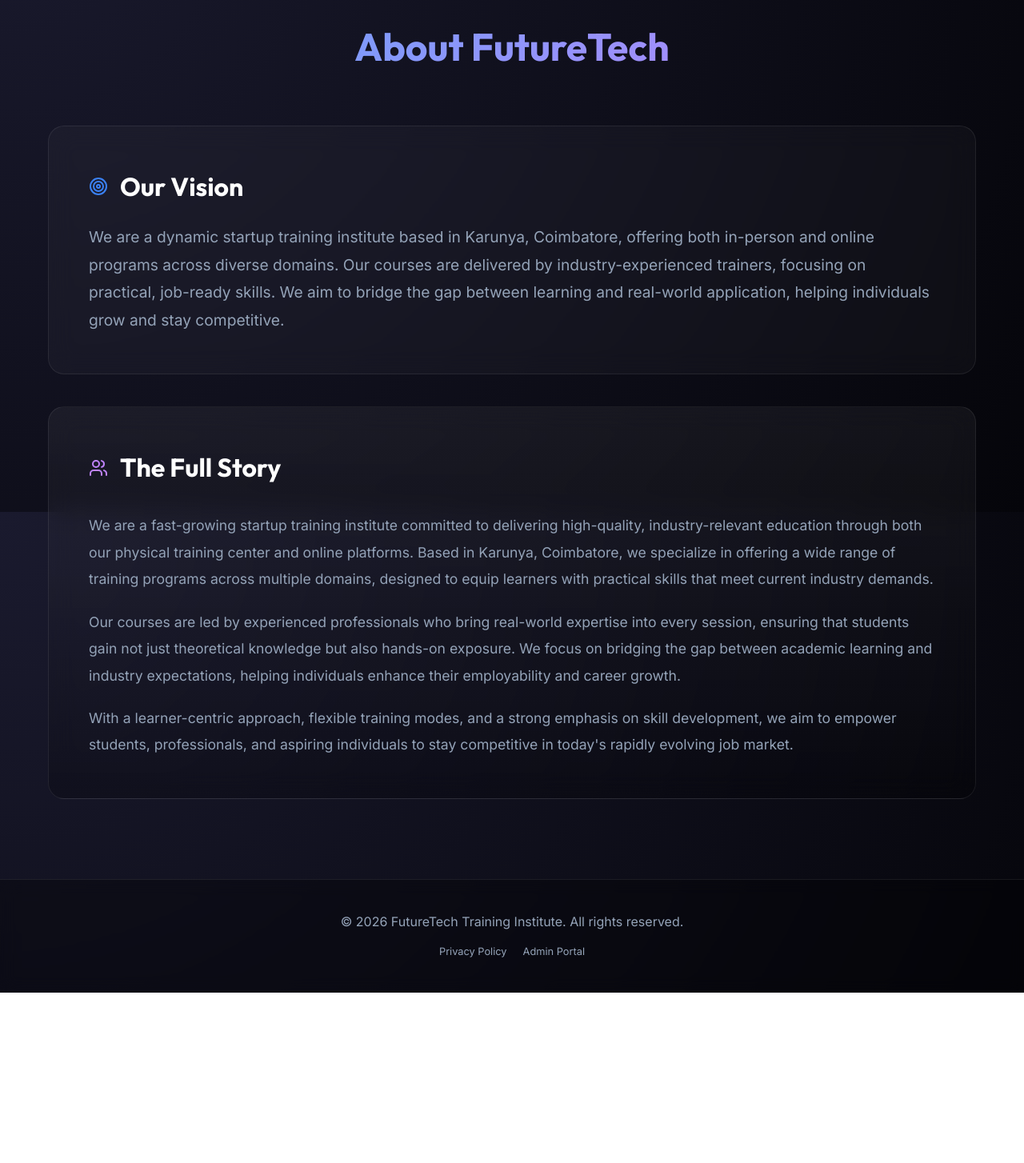
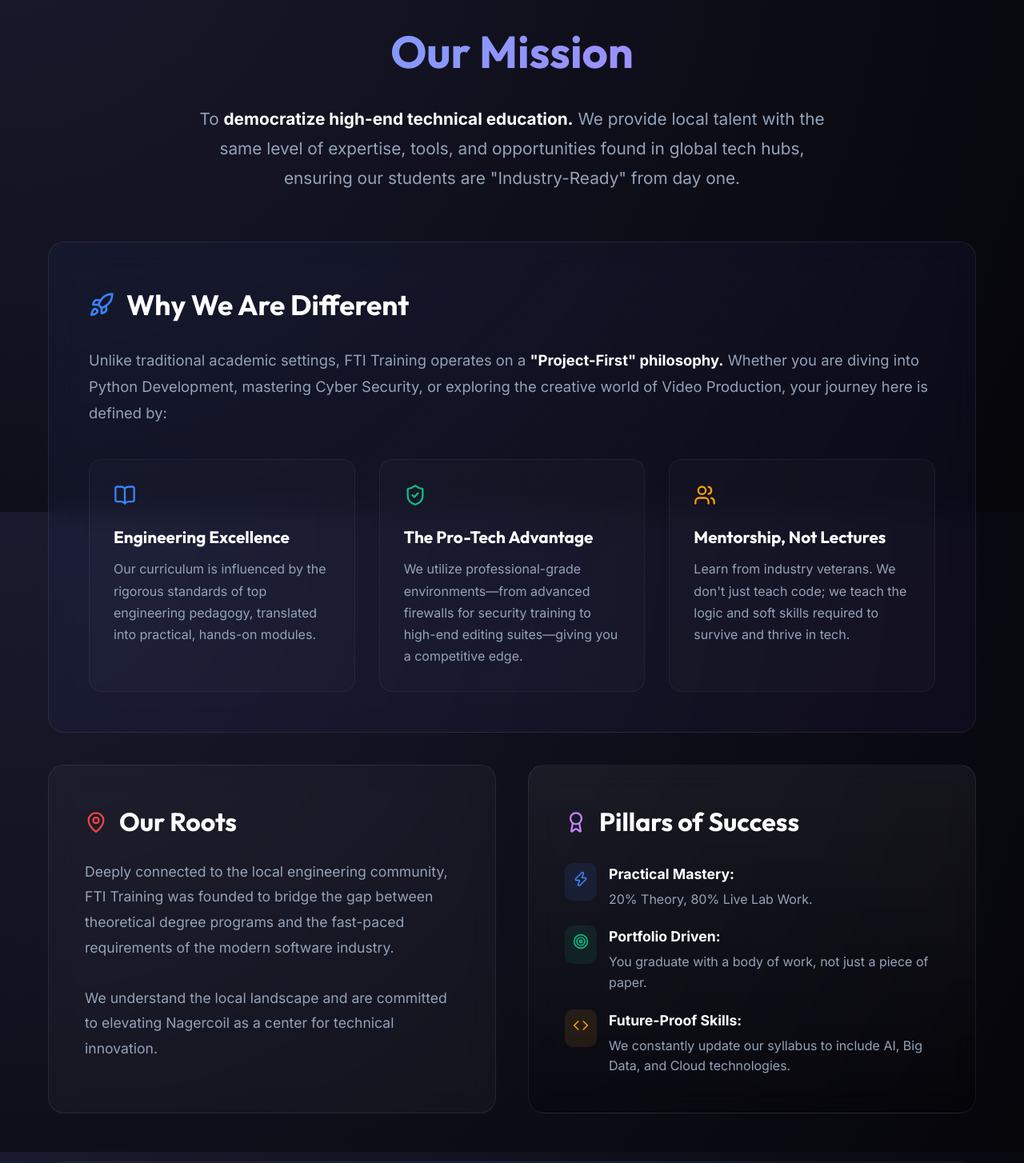
Before and after one commit to abish05/FTI-WEBSITE, a React (Vite) app: page /about in a window 1280 px wide. Shown: the part 160-1614 px from the top of the page at 80% size. Before the commit the page ends 1401 px from the top, so only its background shows below. Built offline with nearby package versions, Linux system fonts and the light colour scheme.

Commit message:
feat: overhaul about us page structure and content

```diff
--- a/src/pages/About.jsx
+++ b/src/pages/About.jsx
@@ -1,36 +1,89 @@
-import { Target, Users, BookOpen } from 'lucide-react';
+import { Target, Users, BookOpen, Rocket, Award, ShieldCheck, MapPin, Zap, Code, ChevronRight } from 'lucide-react';
+import { Link } from 'react-router-dom';
 
 const About = () => {
     return (
-        <div className="section">
+        <div className="section" style={{ maxWidth: '1200px' }}>
             <div style={{ textAlign: 'center', marginBottom: '60px' }}>
-                <h1 className="gradient-text" style={{ fontSize: '3rem', marginBottom: '20px' }}>About FutureTech</h1>
-            </div>
-
-            <div className="glass-panel" style={{ padding: '50px', marginBottom: '40px' }}>
-                <h2 style={{ fontSize: '2rem', marginBottom: '20px', display: 'flex', alignItems: 'center', gap: '15px' }}>
-                    <Target color="var(--accent)" /> Our Vision
-                </h2>
-                <p style={{ fontSize: '1.2rem', color: 'var(--text-secondary)', lineHeight: '1.8' }}>
-                    We are a dynamic startup training institute based in Karunya, Coimbatore, offering both in-person and online programs across diverse domains. Our courses are delivered by industry-experienced trainers, focusing on practical, job-ready skills. We aim to bridge the gap between learning and real-world application, helping individuals grow and stay competitive.
+                <h1 className="gradient-text" style={{ fontSize: '3.5rem', marginBottom: '20px' }}>Our Mission</h1>
+                <p style={{ color: 'var(--text-secondary)', fontSize: '1.3rem', maxWidth: '800px', margin: '0 auto', lineHeight: '1.8' }}>
+                    To <strong style={{ color: 'white' }}>democratize high-end technical education.</strong> We provide local talent with the same level of expertise, tools, and opportunities found in global tech hubs, ensuring our students are "Industry-Ready" from day one.
                 </p>
             </div>
 
-            <div className="glass-panel" style={{ padding: '50px', background: 'linear-gradient(180deg, rgba(255,255,255,0.05) 0%, rgba(0,0,0,0.2) 100%)' }}>
-                <h2 style={{ fontSize: '2rem', marginBottom: '30px', display: 'flex', alignItems: 'center', gap: '15px' }}>
-                    <Users color="#c084fc" /> The Full Story
+            <div className="glass-panel" style={{ padding: '50px', marginBottom: '40px', background: 'linear-gradient(135deg, rgba(59, 130, 246, 0.05) 0%, rgba(139, 92, 246, 0.05) 100%)' }}>
+                <h2 style={{ fontSize: '2.2rem', marginBottom: '25px', display: 'flex', alignItems: 'center', gap: '15px' }}>
+                    <Rocket color="var(--accent)" size={32} /> Why We Are Different
                 </h2>
-                <div style={{ display: 'grid', gridTemplateColumns: 'minmax(0, 1fr)', gap: '20px', color: 'var(--text-secondary)', fontSize: '1.1rem', lineHeight: '1.9' }}>
-                    <p>
-                        We are a fast-growing startup training institute committed to delivering high-quality, industry-relevant education through both our physical training center and online platforms. Based in Karunya, Coimbatore, we specialize in offering a wide range of training programs across multiple domains, designed to equip learners with practical skills that meet current industry demands.
-                    </p>
-                    <p>
-                        Our courses are led by experienced professionals who bring real-world expertise into every session, ensuring that students gain not just theoretical knowledge but also hands-on exposure. We focus on bridging the gap between academic learning and industry expectations, helping individuals enhance their employability and career growth.
-                    </p>
-                    <p>
-                        With a learner-centric approach, flexible training modes, and a strong emphasis on skill development, we aim to empower students, professionals, and aspiring individuals to stay competitive in today's rapidly evolving job market.
+                <p style={{ fontSize: '1.15rem', color: 'var(--text-secondary)', lineHeight: '1.8', marginBottom: '40px' }}>
+                    Unlike traditional academic settings, FTI Training operates on a <strong style={{ color: 'white' }}>"Project-First" philosophy.</strong> Whether you are diving into Python Development, mastering Cyber Security, or exploring the creative world of Video Production, your journey here is defined by:
+                </p>
+
+                <div style={{ display: 'grid', gridTemplateColumns: 'repeat(auto-fit, minmax(300px, 1fr))', gap: '30px' }}>
+                    <div style={{ background: 'rgba(255,255,255,0.02)', border: '1px solid rgba(255,255,255,0.05)', padding: '30px', borderRadius: '16px' }}>
+                        <BookOpen color="#3b82f6" size={28} style={{ marginBottom: '15px' }} />
+                        <h3 style={{ fontSize: '1.3rem', marginBottom: '10px' }}>Engineering Excellence</h3>
+                        <p style={{ color: 'var(--text-secondary)', lineHeight: '1.7' }}>Our curriculum is influenced by the rigorous standards of top engineering pedagogy, translated into practical, hands-on modules.</p>
+                    </div>
+                    <div style={{ background: 'rgba(255,255,255,0.02)', border: '1px solid rgba(255,255,255,0.05)', padding: '30px', borderRadius: '16px' }}>
+                        <ShieldCheck color="#10b981" size={28} style={{ marginBottom: '15px' }} />
+                        <h3 style={{ fontSize: '1.3rem', marginBottom: '10px' }}>The Pro-Tech Advantage</h3>
+                        <p style={{ color: 'var(--text-secondary)', lineHeight: '1.7' }}>We utilize professional-grade environments—from advanced firewalls for security training to high-end editing suites—giving you a competitive edge.</p>
+                    </div>
+                    <div style={{ background: 'rgba(255,255,255,0.02)', border: '1px solid rgba(255,255,255,0.05)', padding: '30px', borderRadius: '16px' }}>
+                        <Users color="#f59e0b" size={28} style={{ marginBottom: '15px' }} />
+                        <h3 style={{ fontSize: '1.3rem', marginBottom: '10px' }}>Mentorship, Not Lectures</h3>
+                        <p style={{ color: 'var(--text-secondary)', lineHeight: '1.7' }}>Learn from industry veterans. We don't just teach code; we teach the logic and soft skills required to survive and thrive in tech.</p>
+                    </div>
+                </div>
+            </div>
+
+            <div style={{ display: 'grid', gridTemplateColumns: 'repeat(auto-fit, minmax(400px, 1fr))', gap: '40px', marginBottom: '60px' }}>
+                <div className="glass-panel" style={{ padding: '45px' }}>
+                    <h2 style={{ fontSize: '2rem', marginBottom: '20px', display: 'flex', alignItems: 'center', gap: '15px' }}>
+                        <MapPin color="#ef4444" size={28} /> Our Roots
+                    </h2>
+                    <p style={{ fontSize: '1.1rem', color: 'var(--text-secondary)', lineHeight: '1.8' }}>
+                        Deeply connected to the local engineering community, FTI Training was founded to bridge the gap between theoretical degree programs and the fast-paced requirements of the modern software industry. <br /><br />
+                        We understand the local landscape and are committed to elevating Nagercoil as a center for technical innovation.
                     </p>
                 </div>
+
+                <div className="glass-panel" style={{ padding: '45px', background: 'linear-gradient(180deg, rgba(255,255,255,0.05) 0%, rgba(0,0,0,0.2) 100%)' }}>
+                    <h2 style={{ fontSize: '2rem', marginBottom: '25px', display: 'flex', alignItems: 'center', gap: '15px' }}>
+                        <Award color="#c084fc" size={28} /> Pillars of Success
+                    </h2>
+                    <ul style={{ listStyle: 'none', padding: 0, display: 'flex', flexDirection: 'column', gap: '20px' }}>
+                        <li style={{ display: 'flex', alignItems: 'flex-start', gap: '15px' }}>
+                            <div style={{ background: 'rgba(59, 130, 246, 0.1)', padding: '10px', borderRadius: '10px' }}><Zap color="#3b82f6" size={20} /></div>
+                            <div>
+                                <strong style={{ color: 'white', fontSize: '1.1rem' }}>Practical Mastery:</strong>
+                                <p style={{ color: 'var(--text-secondary)', marginTop: '5px' }}>20% Theory, 80% Live Lab Work.</p>
+                            </div>
+                        </li>
+                        <li style={{ display: 'flex', alignItems: 'flex-start', gap: '15px' }}>
+                            <div style={{ background: 'rgba(16, 185, 129, 0.1)', padding: '10px', borderRadius: '10px' }}><Target color="#10b981" size={20} /></div>
+                            <div>
+                                <strong style={{ color: 'white', fontSize: '1.1rem' }}>Portfolio Driven:</strong>
+                                <p style={{ color: 'var(--text-secondary)', marginTop: '5px' }}>You graduate with a body of work, not just a piece of paper.</p>
+                            </div>
+                        </li>
+                        <li style={{ display: 'flex', alignItems: 'flex-start', gap: '15px' }}>
+                            <div style={{ background: 'rgba(245, 158, 11, 0.1)', padding: '10px', borderRadius: '10px' }}><Code color="#f59e0b" size={20} /></div>
+                            <div>
+                                <strong style={{ color: 'white', fontSize: '1.1rem' }}>Future-Proof Skills:</strong>
+                                <p style={{ color: 'var(--text-secondary)', marginTop: '5px' }}>We constantly update our syllabus to include AI, Big Data, and Cloud technologies.</p>
+                            </div>
+                        </li>
+                    </ul>
+                </div>
+            </div>
+
+            <div className="glass-panel" style={{ padding: '60px 40px', textAlign: 'center', background: 'radial-gradient(circle at center, rgba(59, 130, 246, 0.1) 0%, transparent 70%)' }}>
+                <h2 style={{ fontSize: '2.5rem', marginBottom: '20px' }}>Ready to start your journey?</h2>
+                <Link to="/admission" className="btn-primary" style={{ display: 'inline-flex', alignItems: 'center', gap: '10px', fontSize: '1.2rem', padding: '18px 40px' }}>
+                    Join the FTI Community Today <ChevronRight size={20} />
+                </Link>
             </div>
         </div>
     );
```
